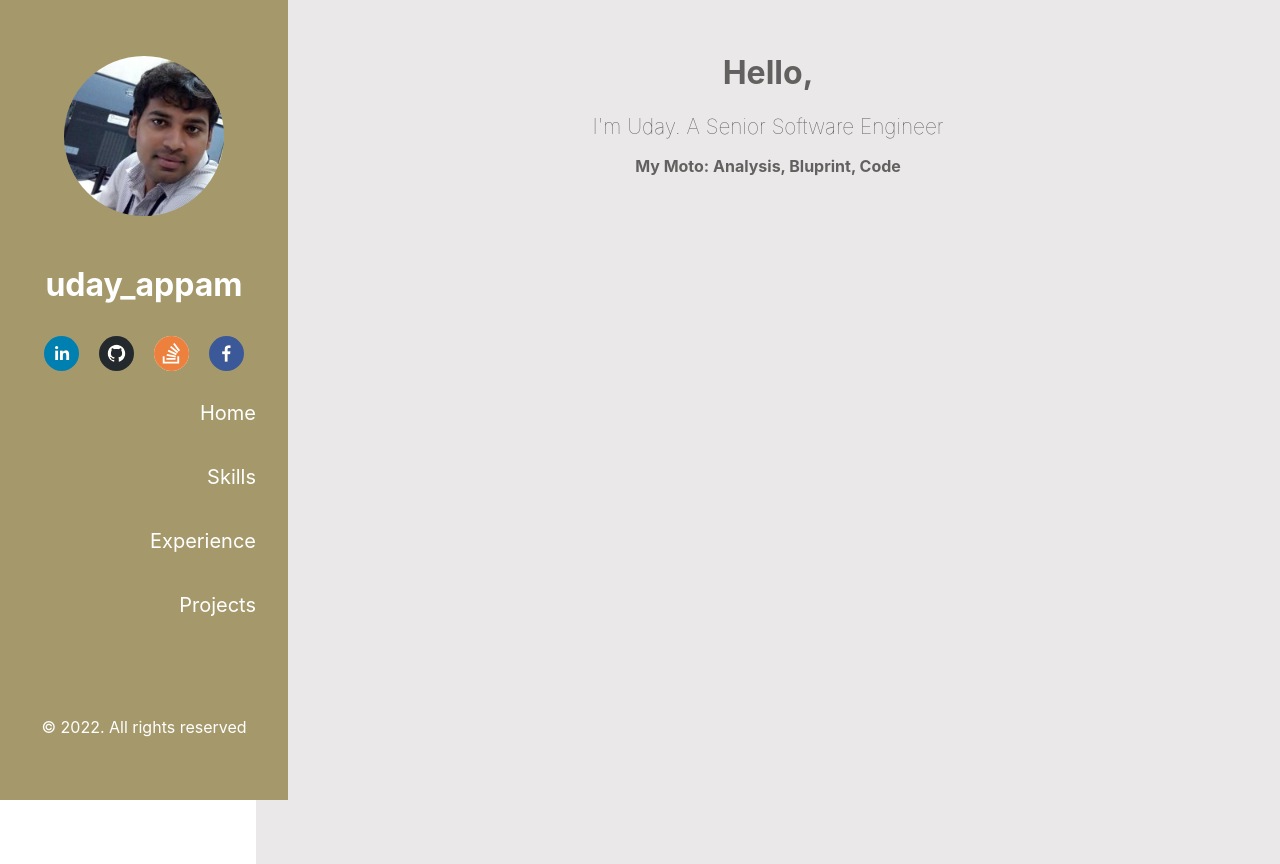
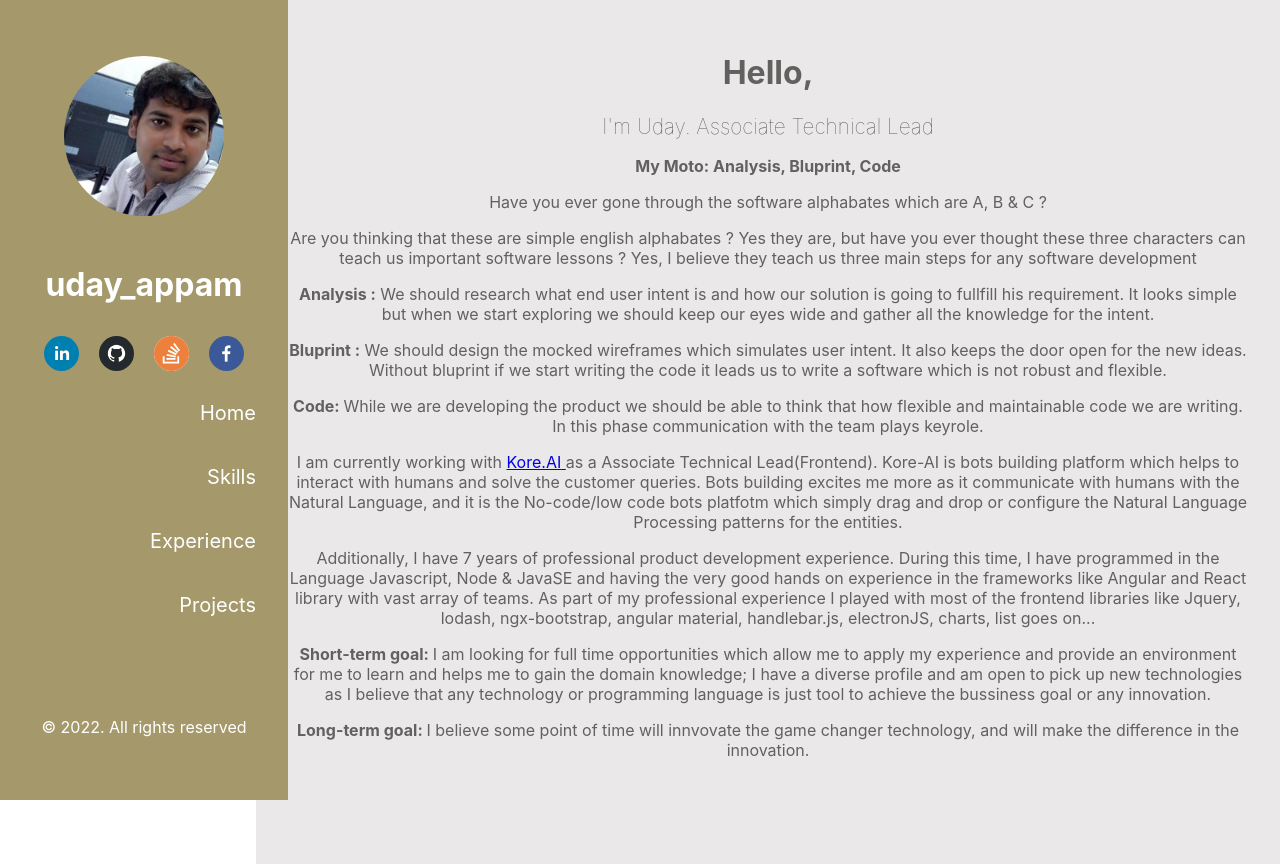
Before and after one commit to UdayAppam/UdayAppam.github.io, a React app: page / in a window 1280 px wide. Built offline with nearby package versions, Linux system fonts and the light colour scheme.

Commit message:
Profile content update

```diff
--- a/src/container.js
+++ b/src/container.js
@@ -6,11 +6,86 @@ function Container() {
     <div className="content-container">
       <div className="introduction">
         <h1>Hello,</h1>
-        <h2 className="sub-header">I'm Uday. A Senior Software Engineer</h2>
+        <h2 className="sub-header">I'm Uday. Associate Technical Lead </h2>
         <p>
           {' '}
           <b> My Moto: Analysis, Bluprint, Code</b>
         </p>
+        <div className="abcIntro">
+          <p>
+            {' '}
+            Have you ever gone through the software alphabates which are A, B &
+            C ?
+          </p>
+          <p>
+            Are you thinking that these are simple english alphabates ? Yes they
+            are, but have you ever thought these three characters can teach us
+            important software lessons ? Yes, I believe they teach us three main
+            steps for any software development
+          </p>
+
+          <p>
+            <b>Analysis :</b> We should research what end user intent is and how
+            our solution is going to fullfill his requirement. It looks simple
+            but when we start exploring we should keep our eyes wide and gather
+            all the knowledge for the intent.
+          </p>
+
+          <p>
+            <b>Bluprint :</b> We should design the mocked wireframes which
+            simulates user intent. It also keeps the door open for the new
+            ideas. Without bluprint if we start writing the code it leads us to
+            write a software which is not robust and flexible.
+          </p>
+
+          <p>
+            <b>Code: </b> While we are developing the product we should be able
+            to think that how flexible and maintainable code we are writing. In
+            this phase communication with the team plays keyrole.
+          </p>
+        </div>
+
+        <div className="self-intro">
+          <p>
+            I am currently working with{' '}
+            <a href="https://kore.ai/" target="_blank">
+              {' '}
+              Kore.AI{' '}
+            </a>{' '}
+            as a Associate Technical Lead(Frontend). Kore-AI is bots building
+            platform which helps to interact with humans and solve the customer
+            queries. Bots building excites me more as it communicate with humans
+            with the Natural Language, and it is the No-code/low code bots
+            platfotm which simply drag and drop or configure the Natural
+            Language Processing patterns for the entities.
+          </p>
+
+          <p>
+            Additionally, I have 7 years of professional product development
+            experience. During this time, I have programmed in the Language
+            Javascript, Node & JavaSE and having the very good hands on
+            experience in the frameworks like Angular and React library with
+            vast array of teams. As part of my professional experience I played
+            with most of the frontend libraries like Jquery, lodash,
+            ngx-bootstrap, angular material, handlebar.js, electronJS, charts,
+            list goes on...
+          </p>
+
+          <p>
+            <b> Short-term goal: </b> I am looking for full time opportunities
+            which allow me to apply my experience and provide an environment for
+            me to learn and helps me to gain the domain knowledge; I have a
+            diverse profile and am open to pick up new technologies as I believe
+            that any technology or programming language is just tool to achieve
+            the bussiness goal or any innovation.
+          </p>
+
+          <p>
+            <b> Long-term goal: </b> I believe some point of time will innvovate
+            the game changer technology, and will make the difference in the
+            innovation.
+          </p>
+        </div>
       </div>
     </div>
   );
```
Also changed, not shown: 1 other file (tests, documents, lock files or other folders).
